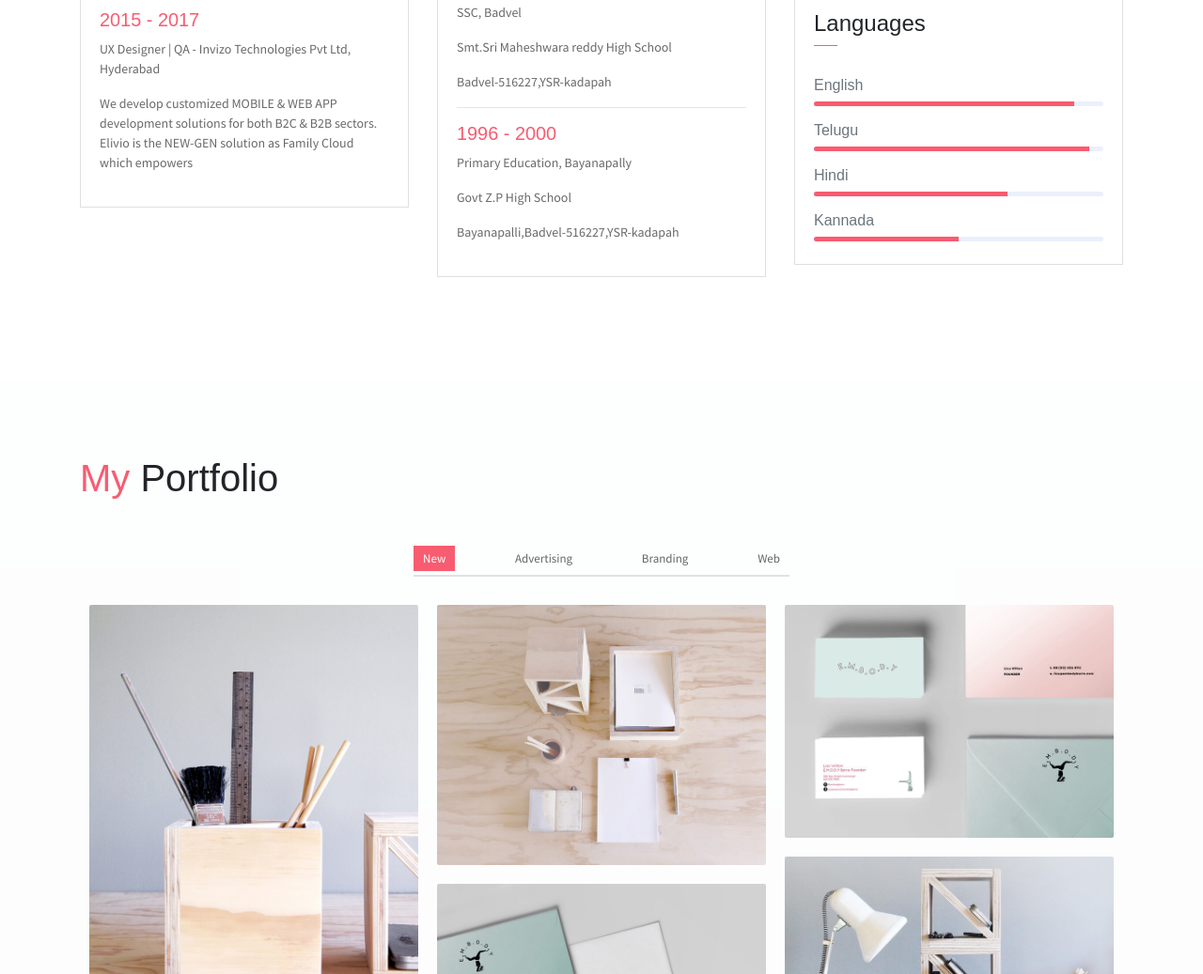
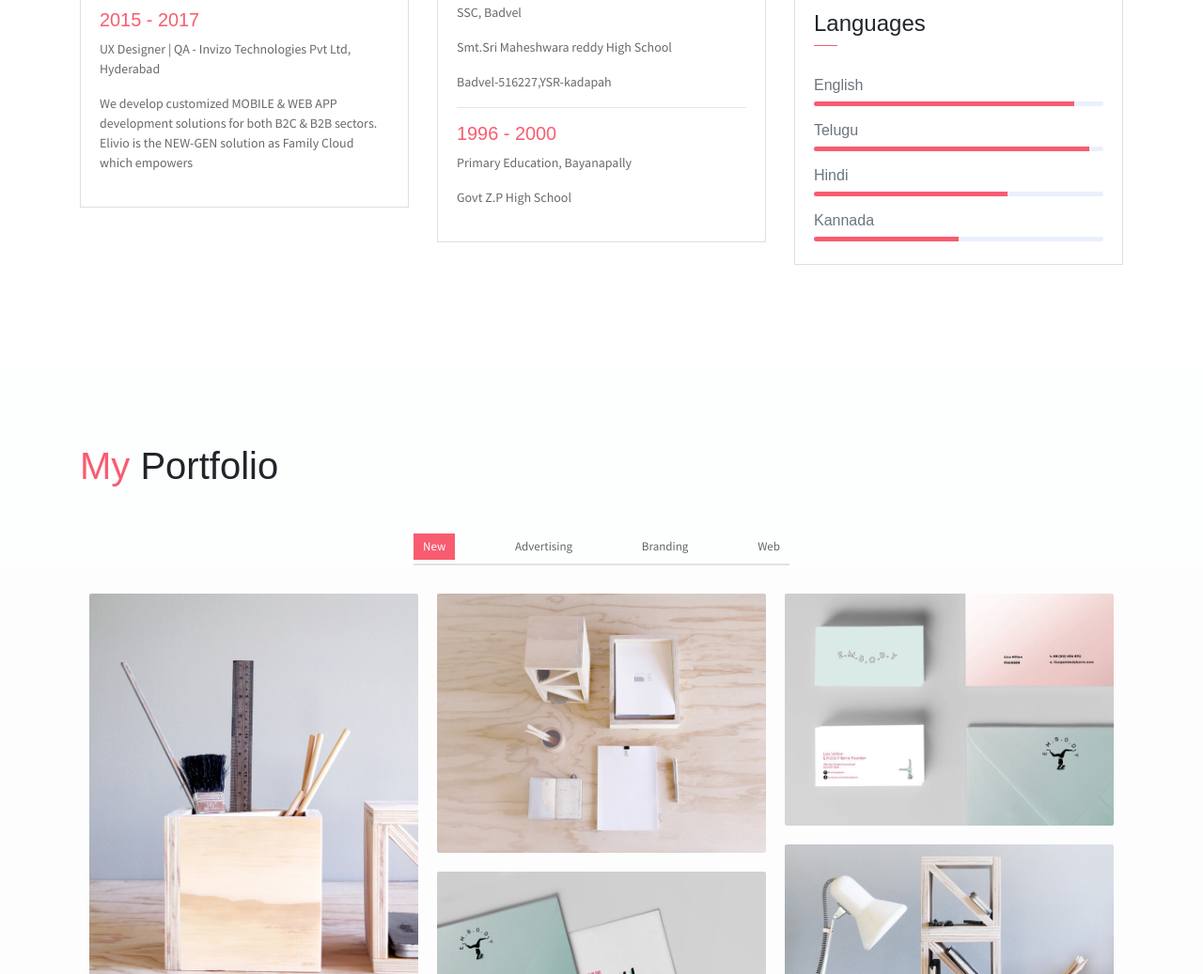
Before and after one commit to reddyvijay/reddyvijay.github.io, a website: page index.html in a window 1280 px wide. Shown: the part 2190-3227 px from the top of the page at 94% size. Drawn offline with Linux system fonts and the light colour scheme; some packages are replaced by stand-ins of ours.

Commit message:
profile updated

```diff
--- a/index.html
+++ b/index.html
@@ -227,7 +227,6 @@
                             <h6 class="title text-danger">1996 - 2000</h6>
                             <P>Primary Education, Bayanapally</P>
                             <P class="subtitle">Govt Z.P High School</P>
-                            <P class="subtitle">Bayanapalli,Badvel-516227,YSR-kadapah</P>
 
                         </div>
                     </div>
```
